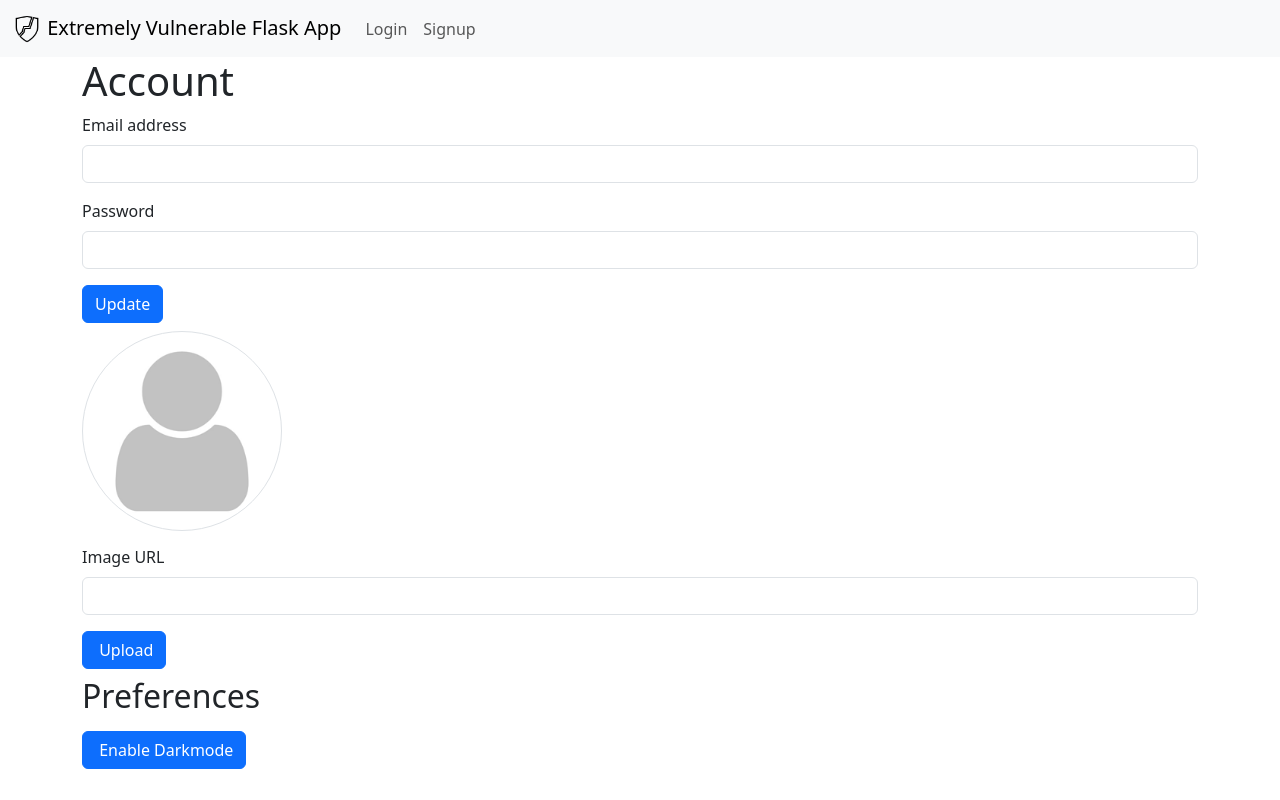
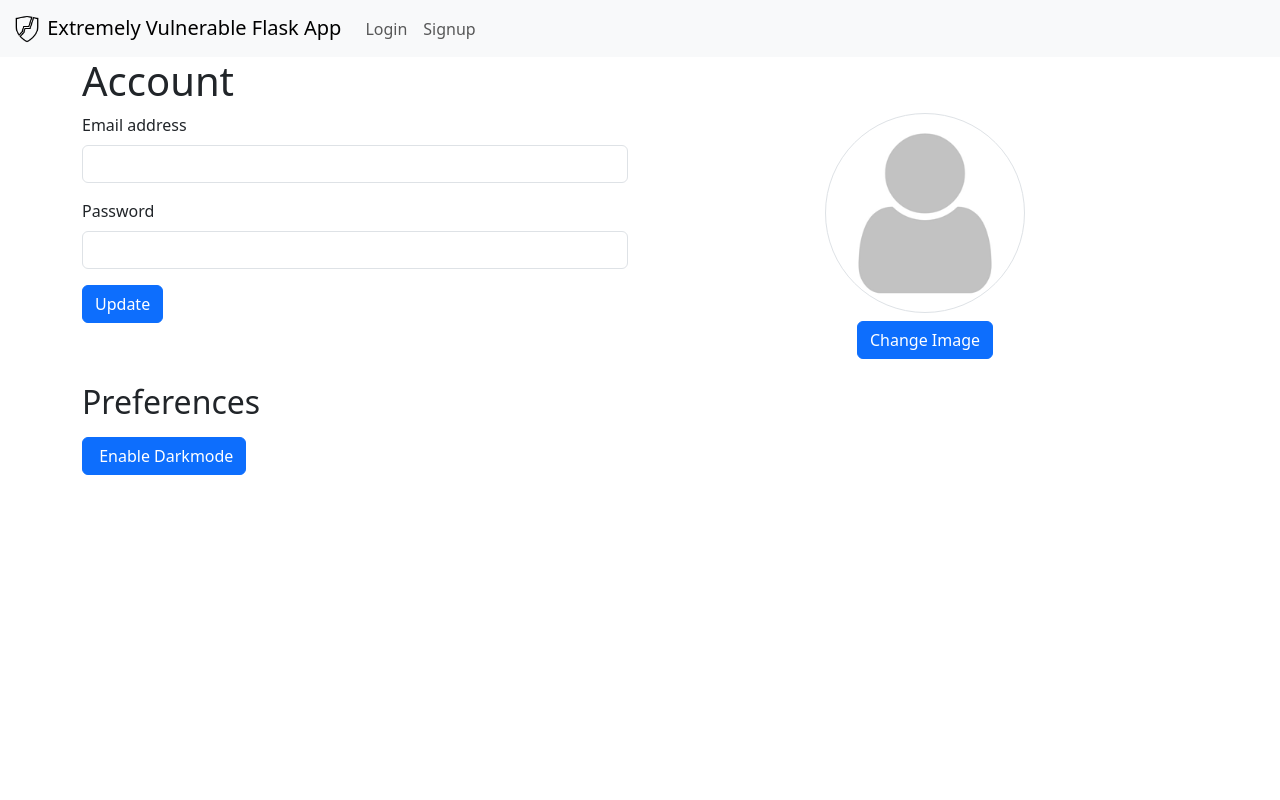
Before and after one commit to manuelz120/extremely-vulnerable-flask-app, a Flask app: template templates/account.html in a window 1280 px wide. Run offline with Flask 3, Linux system fonts and the light colour scheme; the template is opened without the code that fills it, so the values that code supplies are empty; parts of the project's set-up code (start-up, migrations or seed data) failed here and were passed over; some libraries are stand-ins or nearby versions.

Commit message:
Better templates

```diff
--- a/templates/account.html
+++ b/templates/account.html
@@ -7,6 +7,7 @@
     </div>
   </div>
   <div class="row mb-2">
+    <div class="col col-12 col-md-6">
       <form
         method="post"
         action="/account">
@@ -65,12 +66,12 @@
         </button>
       </form>
     </div>
-  <div class="row mb-2">
-    <div class="col">
+    <div class="col col-12 col-md-6">
+      <div class="d-flex flex-column align-items-center">
         <object
           width="200"
           height="200"
-        class="rounded-circle img-thumbnail"
+          class="rounded-circle img-thumbnail d-flex mb-2"
           data="{{current_user.profile_image.decode() if current_user.profile_image else '/static/fallback.png'}}">
           <img
             width="200"
@@ -78,34 +79,17 @@
             class="rounded-circle img-thumbnail"
             src="/static/fallback.png" />
         </object>
+        {% include "partials/change_image_modal.html" %}
+        <button
+          class="btn btn-primary mb-2"
+          data-bs-toggle="modal"
+          data-bs-target="#change_image_modal">
+          {{ render_icon('image') }} Change Image
+        </button>
       </div>
     </div>
-  <div class="row mb-2">
-    <div class="col">
-      <form
-        method="post"
-        action="/account/image">
-        <div class="mb-3">
-          <label
-            for="url"
-            class="form-label">
-            Image URL
-          </label>
-          <input
-            type="text"
-            class="form-control"
-            name="url"
-            id="url"
-            required />
   </div>
-        <button
-          type="submit"
-          class="btn btn-primary">
-          {{render_icon('upload')}}&nbsp;Upload
-        </button>
-      </form>
-    </div>
-  </div>
+  <div class="row mb-2"></div>
   <div class="row mb-2">
     <div class="col">
       <h2>Preferences</h2>
--- a/templates/base.html
+++ b/templates/base.html
@@ -43,19 +43,19 @@
         <div class="collapse navbar-collapse" id="navbarSupportedContent">
           <ul class="navbar-nav me-auto mb-2 mb-lg-0{% if current_user.is_authenticated %} flex-grow-1 justify-content-between {% endif %}">
             {% if current_user.is_authenticated %}
-            <div class="d-flex">
+            <div class="d-flex flex-column flex-lg-row">
             {{ render_nav_item('home', 'Home') }}
             {{ render_nav_item('get_personal_notes', 'Personal Notes', user_id=current_user.id) }}
             {% if current_user.is_admin %}
             {{ render_nav_item('registration_codes', 'Registration Codes') }}
             {% endif %}
             </div>
-            <div class="d-flex">
+            <div class="d-flex flex-column flex-lg-row">
               <a href="/account">
                 <object
                   width="40"
                   height="40"
-                  class="rounded-circle img-thumbnail"
+                  class="rounded-circle img-thumbnail d-flex"
                   data="{{current_user.profile_image.decode() if current_user.profile_image else '/static/fallback.png'}}">
                   <img width="40"
                       height="40"
--- a/templates/home.html
+++ b/templates/home.html
@@ -19,7 +19,7 @@ import render_icon %}
   <div class="row">
     <hr />
     {%for note in notes %}
-    <div class="col-sm-6">
+    <div class="col col-12 col-md-6">
       <div class="card mb-2">
         <div class="card-body">
           <h5 class="card-title d-flex justify-content-between">
--- /dev/null
+++ b/templates/partials/change_image_modal.html
@@ -0,0 +1,44 @@
+{% from 'bootstrap5/utils.html' import render_icon %}
+<div
+  class="modal fade"
+  id="change_image_modal"
+  tabindex="-1"
+  aria-labelledby="Change Image Modal"
+  aria-hidden="true">
+  <div class="modal-dialog">
+    <div class="modal-content">
+      <div class="modal-header">
+        <h5 class="modal-title">Change Image</h5>
+        <button
+          type="button"
+          class="btn-close"
+          data-bs-dismiss="modal"
+          aria-label="Close"></button>
+      </div>
+      <div class="modal-body">
+        <form
+          method="post"
+          action="/account/image">
+          <div class="mb-3">
+            <label
+              for="url"
+              class="form-label">
+              Image URL
+            </label>
+            <input
+              type="text"
+              class="form-control"
+              name="url"
+              id="url"
+              required />
+          </div>
+          <button
+            type="submit"
+            class="btn btn-primary">
+            {{render_icon('upload')}}&nbsp;Upload
+          </button>
+        </form>
+      </div>
+    </div>
+  </div>
+</div>
```
Lines whose indentation alone changed are shown as unchanged.
